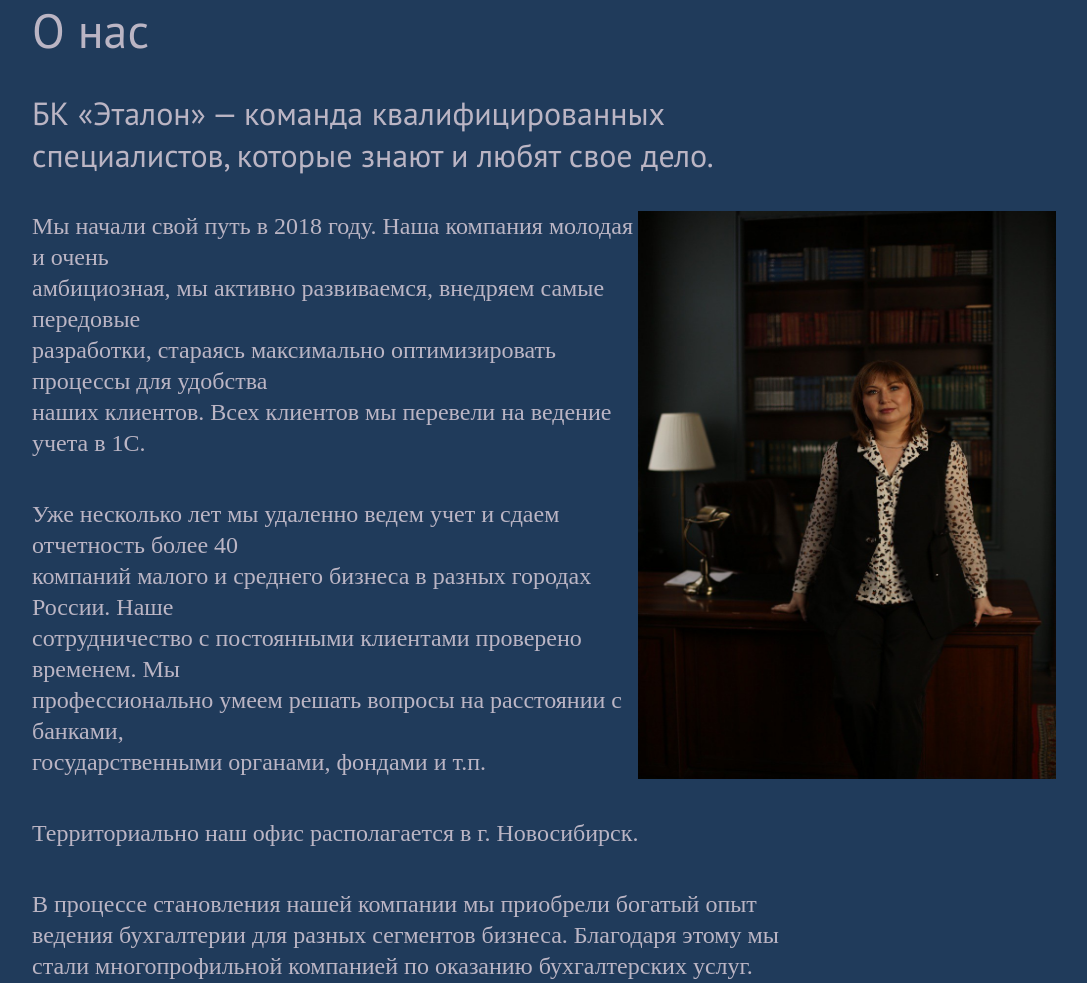
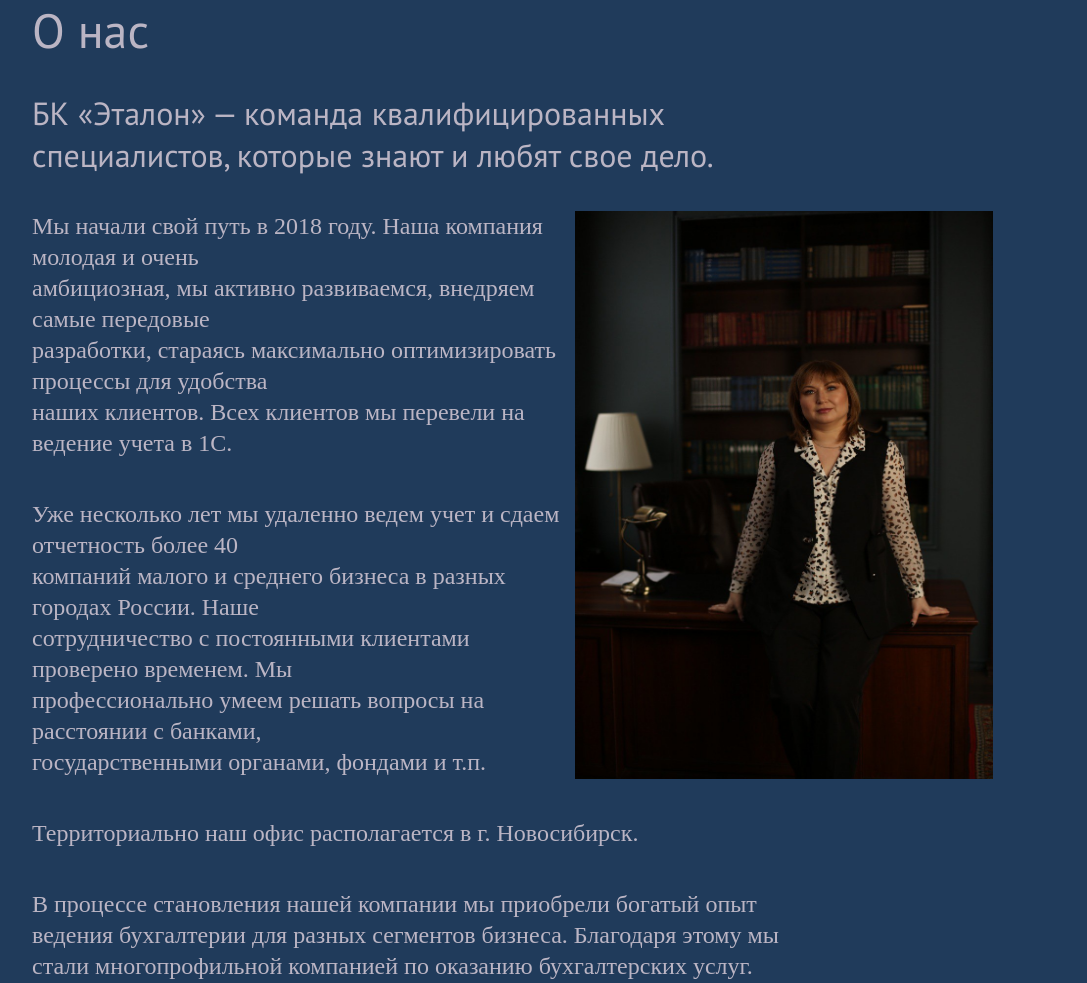
Before and after one commit to ruslan2570/BuhCompany59, a PHP site: page /about.html in a window 1280 px wide. Shown: the part 194-1177 px from the top of the page, without its empty margins (124-1211 px from the left). Run offline with PHP 8.4, Linux system fonts and the light colour scheme.

Commit message:
вроде исправила

```diff
--- a/css/style.css
+++ b/css/style.css
@@ -1366,7 +1366,7 @@ text-align: left;
   height: 568px;
   float: right;
 
-  margin-right: 100px;
+  margin-right: 163px;
 
 
 
```
